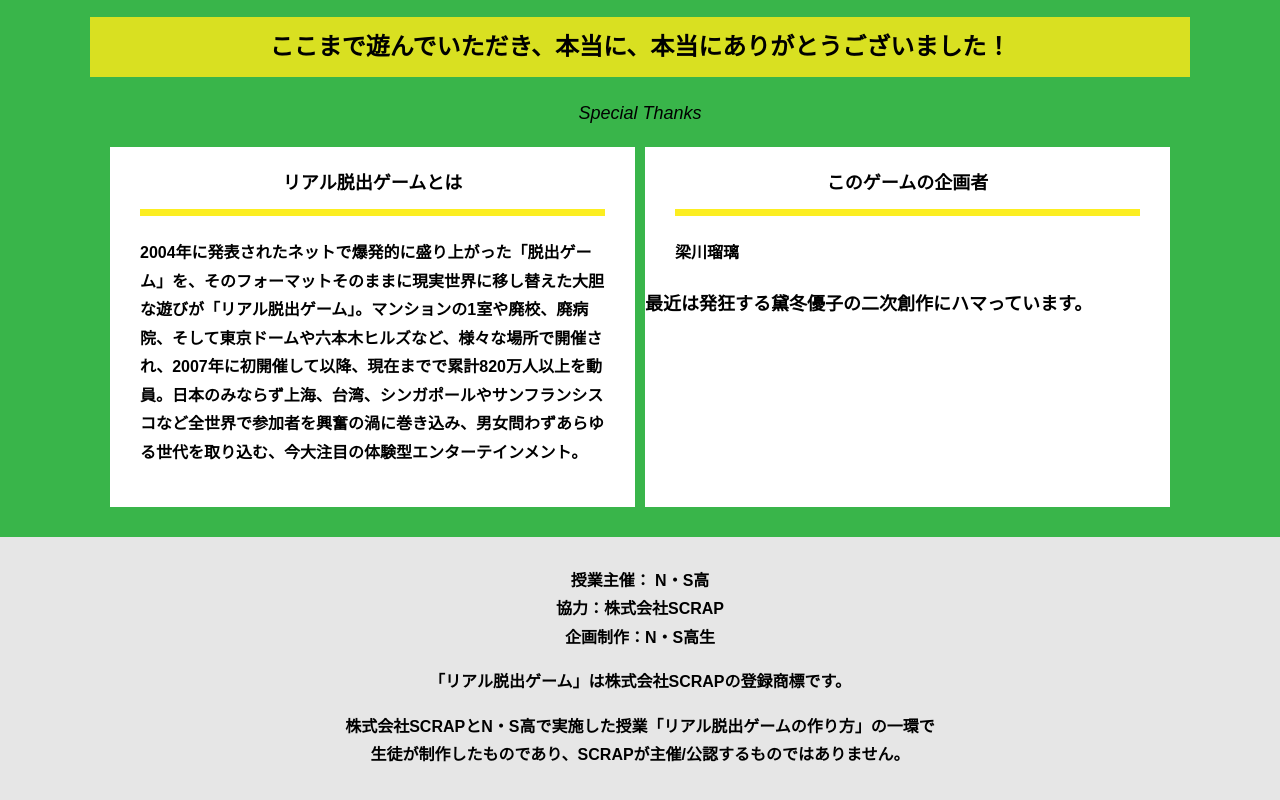
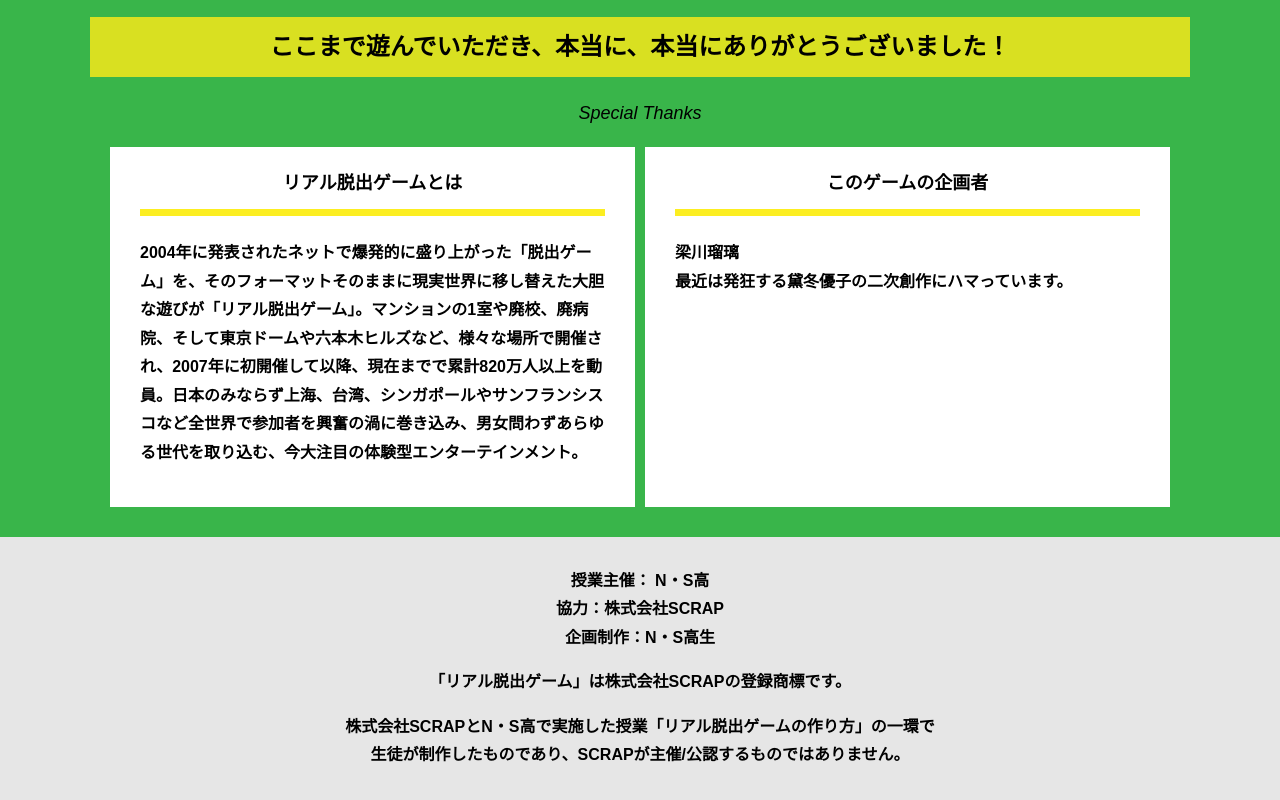
Before and after one commit to RuriYanagawa/alfa-online-yanagawa-kiwami, a plain HTML site: page final.html in a window 1280 px wide. Shown: the part 1481-2281 px from the top of the page. Drawn offline with Linux system fonts and the light colour scheme.

Commit message:
Update final.html

```diff
--- a/final.html
+++ b/final.html
@@ -65,7 +65,7 @@ Youtube貼り付けここまで-->
             <div class="card">
               <h3 class="card__title">このゲームの企画者</h3>
               <p class="card__content">梁川瑠璃<br>
-               </p>最近は発狂する黛冬優子の二次創作にハマっています。
+最近は発狂する黛冬優子の二次創作にハマっています。</p>
           </div>
         </div>
       </div>
```
